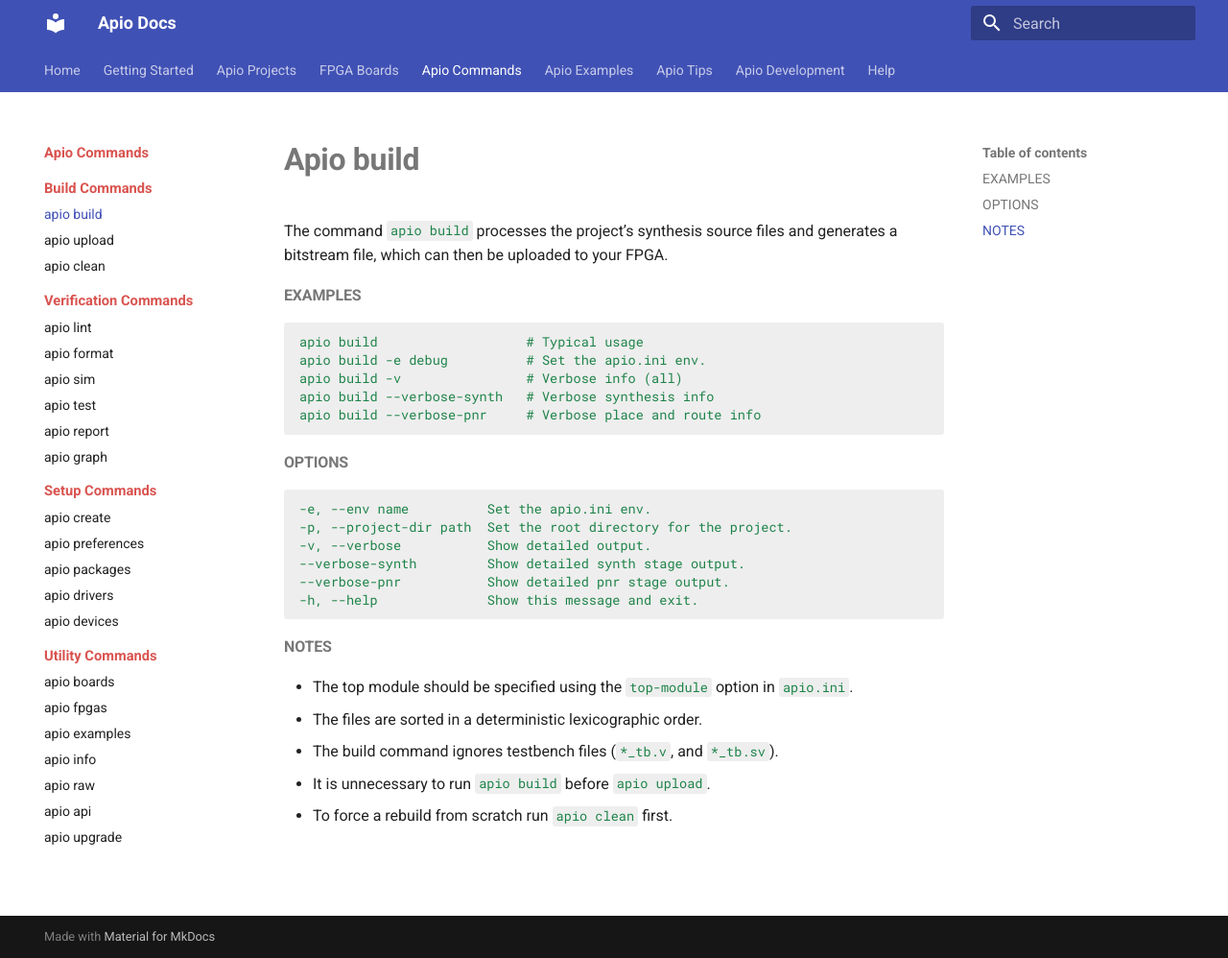
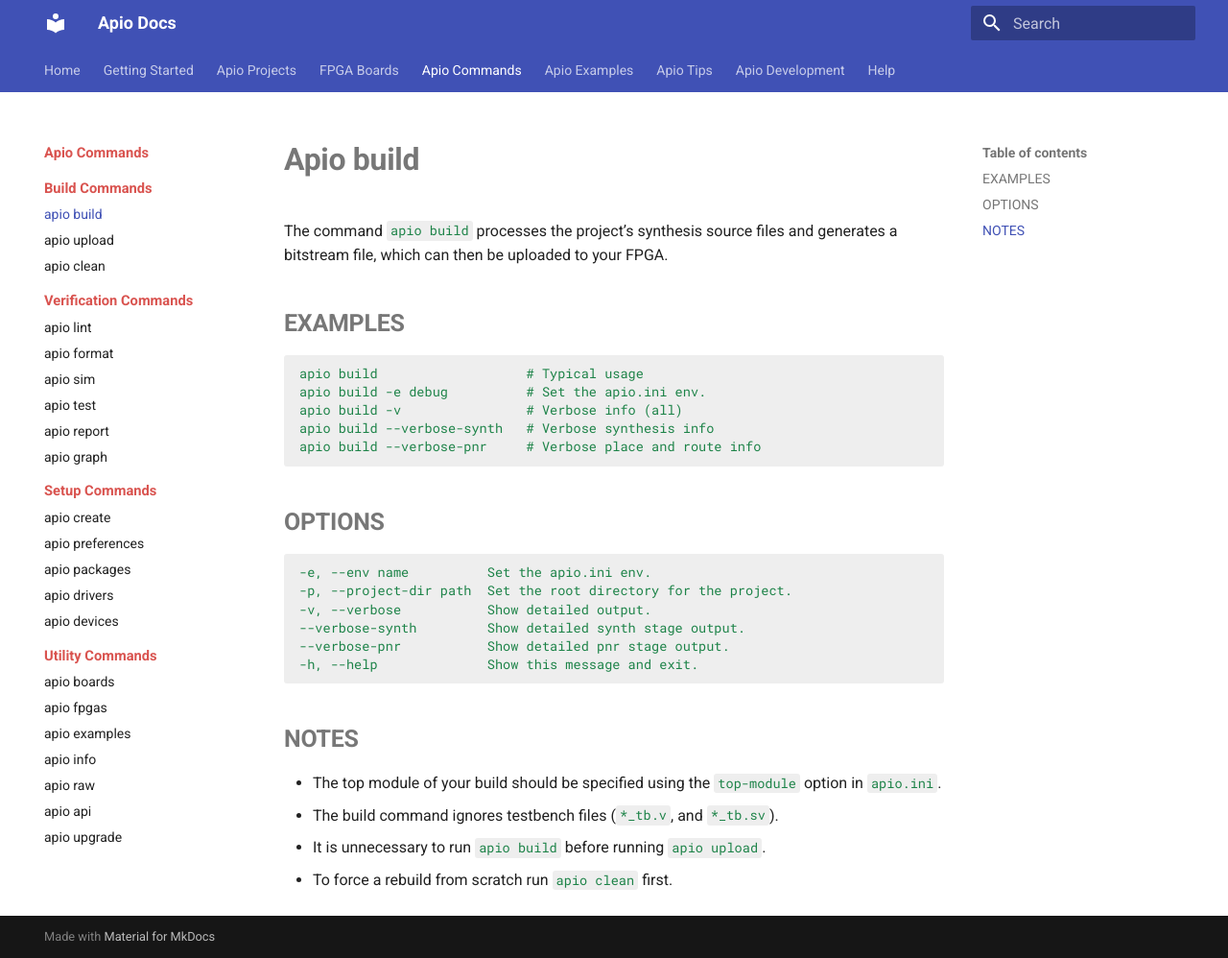
Before and after one commit to zapta/apio-wiki-dev, an MkDocs documentation site: the page built from docs/cmd-apio-build.md, in a window 1280 px wide and 998 px high. Shown: the whole window at 96% size. Built offline with MkDocs 1.6.1 and Material for MkDocs 9.7.7, drawn with Linux system fonts in a browser that asks for light colours.

````diff
--- a/docs/cmd-apio-build.md
+++ b/docs/cmd-apio-build.md
@@ -4,7 +4,8 @@ The command `apio build` processes the project’s synthesis source
 files and generates a bitstream file, which can then be uploaded to
 your FPGA.
 
-#### EXAMPLES
+## EXAMPLES
+
 ```
 apio build                   # Typical usage
 apio build -e debug          # Set the apio.ini env.
@@ -13,8 +14,8 @@ apio build --verbose-synth   # Verbose synthesis info
 apio build --verbose-pnr     # Verbose place and route info
 ```
 
+## OPTIONS
 
-#### OPTIONS
 ```
 -e, --env name          Set the apio.ini env.
 -p, --project-dir path  Set the root directory for the project.
@@ -24,10 +25,9 @@ apio build --verbose-pnr     # Verbose place and route info
 -h, --help              Show this message and exit.
 ```
 
-#### NOTES
+## NOTES
 
-  * The top module should be specified using the `top-module` option in `apio.ini`.
-  * The files are sorted in a deterministic lexicographic order.
-  * The build command ignores testbench files (`*_tb.v`, and `*_tb.sv`).
-  * It is unnecessary to run `apio build` before `apio upload`.
-  * To force a rebuild from scratch run `apio clean` first.
+- The top module of your build should be specified using the `top-module` option in `apio.ini`.
+- The build command ignores testbench files (`*_tb.v`, and `*_tb.sv`).
+- It is unnecessary to run `apio build` before running `apio upload`.
+- To force a rebuild from scratch run `apio clean` first.
````
Also changed, not shown: docs/cmd-apio-boards.md (+6 -6 lines).
